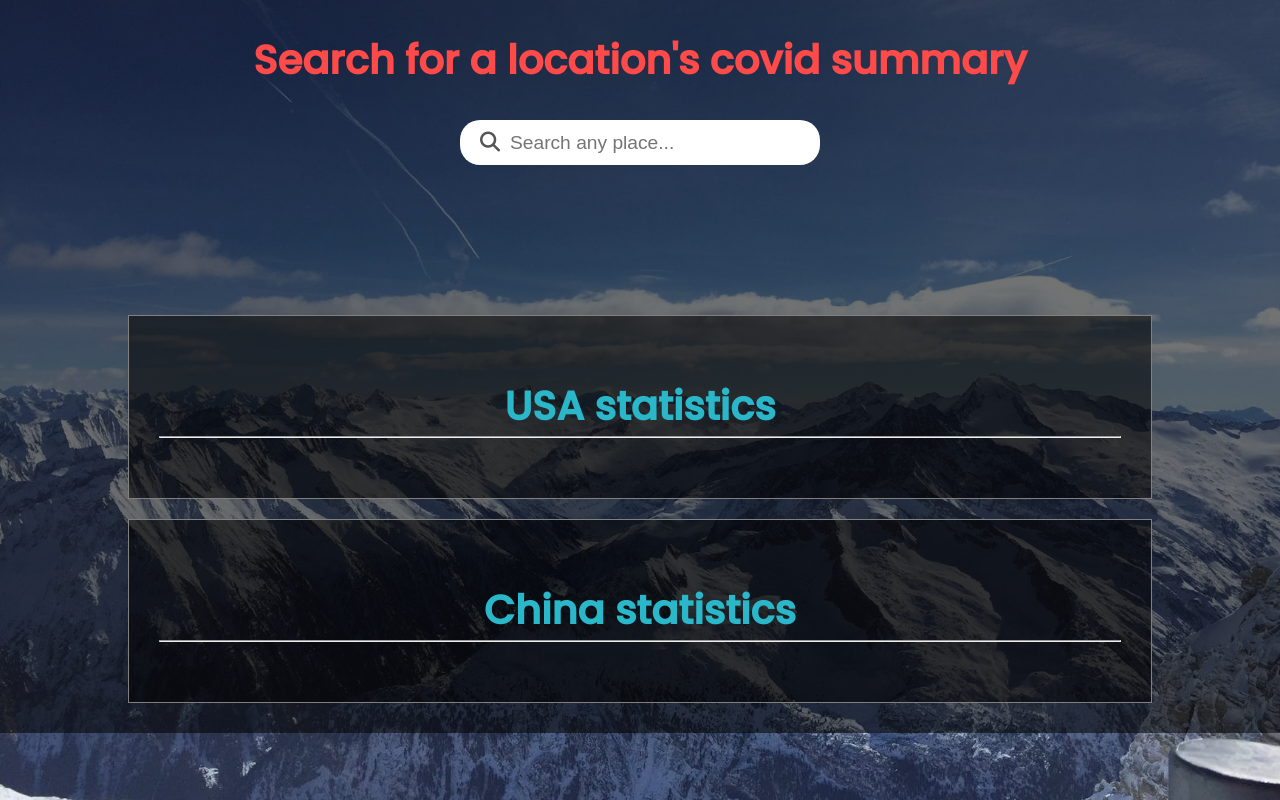
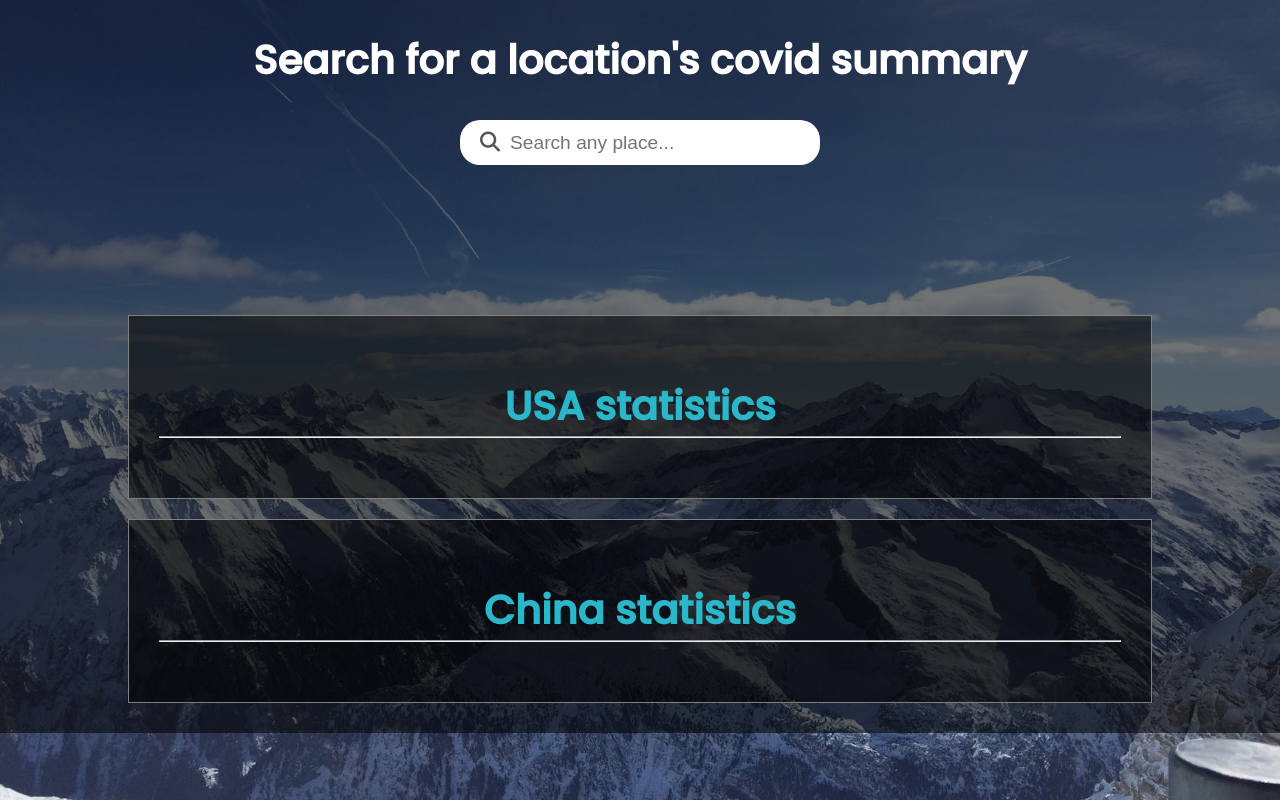
Before and after one commit to nacho185/covid-search, a plain HTML site: page index.html in a window 1280 px wide. Drawn offline with Linux system fonts and the light colour scheme; no server answers.

Commit message:
🖌️🖌️Made h1 more readable
Title was to out of place with every color scheme.

```diff
--- a/css/style.css
+++ b/css/style.css
@@ -23,7 +23,7 @@ body {
 }
 h1 {
   font-size: 2.5rem;
-  color: #fe4a49;
+  color: #fff;
 }
 p {
   font-size: 1.6rem;
```
